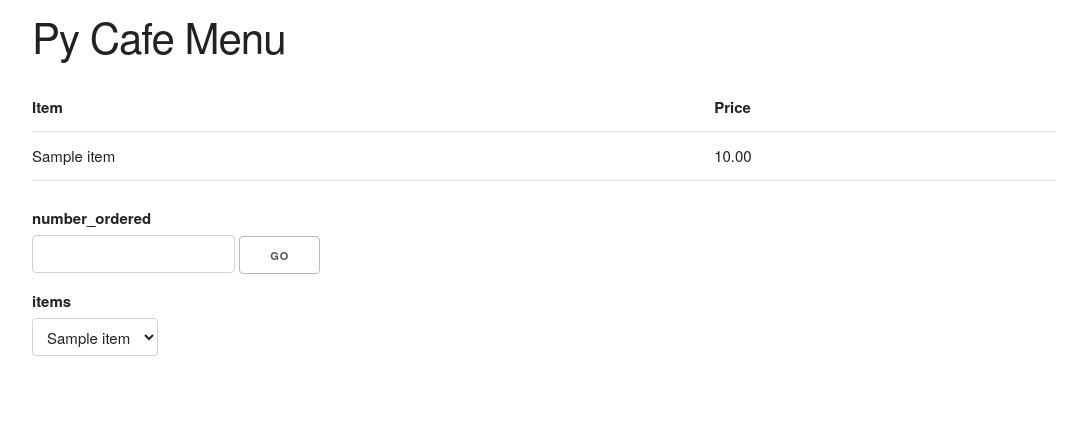
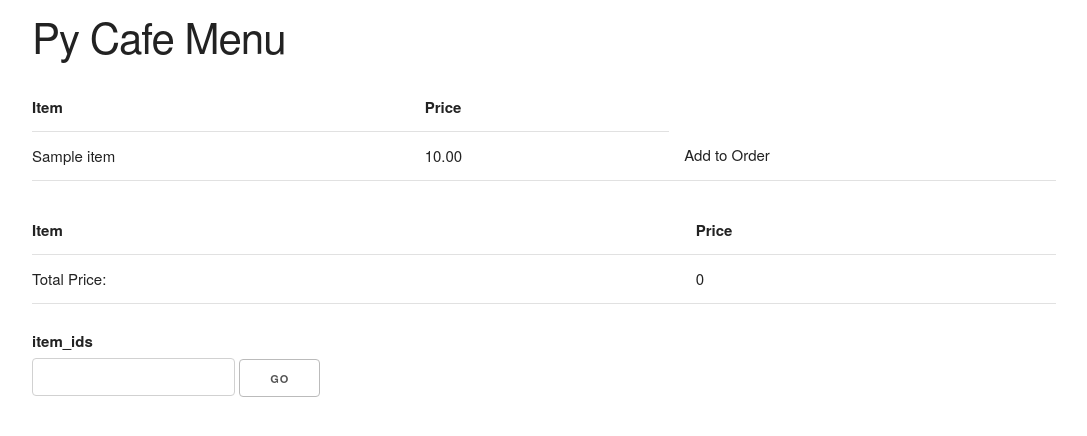
Before and after one commit to python-401d11/py_cafe, a Flask app: template src/templates/order.html in a window 1280 px wide. Shown: the part 240-676 px from the top of the page, without its empty margins (96-1183 px from the left). Run offline with Flask 2, Linux system fonts and the light colour scheme; the template is opened without the code that fills it: values that come from a table or form of the project are taken from there, others are empty; tables that the repository leaves empty hold one stand-in row (values such as "Sample post").

Commit message:
orders form supports adding multiple items, saving to DB

```diff
--- a/src/forms.py
+++ b/src/forms.py
@@ -25,13 +25,13 @@
 
 
 class OrderForm(FlaskForm):
-    items = SelectField('items')
-    number_ordered = StringField('number_ordered', validators=[DataRequired()])
+    # items = SelectField('items')
+    item_ids = StringField('item_ids', validators=[DataRequired()], render_kw={"v-model": "orderItemIds"})
 
-    def __init__(self, *args, **kwargs):
-        super().__init__(*args, **kwargs)
-        self.items.choices = [(str(item.id), item.name)
-                              for item in Item.query.all()]
+    # def __init__(self, *args, **kwargs):
+    #     super().__init__(*args, **kwargs)
+    #     self.items.choices = [(str(item.id), item.name)
+    #                           for item in Item.query.all()]
 
 
 class UpdateItemsForm(FlaskForm):
--- a/src/routes.py
+++ b/src/routes.py
@@ -29,9 +29,11 @@
 def order():
     form = OrderForm()
     if form.validate_on_submit():
-        item_ids = [form.data['items']]
-        items = Item.query.filter(Item.id.in_(item_ids)).all()
+        item_ids = form.data['item_ids'].split(',')
+        #import pdb; pdb.set_trace()
+        items = [Item.query.get(i) for i in item_ids]
         customer = Customer.query.filter_by(id=g.user.id).first()
+
         order = Order(
             customer=customer,
             items=items
--- a/src/static/css/style.css
+++ b/src/static/css/style.css
@@ -0,0 +1,12 @@
+.order-select {
+    cursor: pointer;
+}
+
+#orders {
+    display: grid;
+    grid-template-columns: fr fr;
+}
+
+#items-table {
+    grid-column-start: 0;
+}
--- /dev/null
+++ b/src/static/js/app.js
@@ -0,0 +1,26 @@
+
+
+const vm = new Vue({
+    el: '#orders',
+    data: {
+        orderItems: [],
+        orderItemIds: [],
+        totalPrice: 0
+    },
+    methods: {
+        updateOrder: function(event) {
+            const item_id = event.target.dataset.id;
+            const item_name = event.target.dataset.name;
+            const item_price = event.target.dataset.price;
+            const item = {
+                id: item_id,
+                name: item_name,
+                price: item_price
+            }
+            this.orderItems.push(item);
+            this.orderItemIds.push(item_id)
+            this.totalPrice += parseFloat(item_price);
+        }
+    },
+    delimiters: ['[[',']]']
+})
--- a/src/templates/order.html
+++ b/src/templates/order.html
@@ -4,9 +4,9 @@
 
 {% endblock title %}
 {% block content %}
-<div class="container">
+<div class="container" id="orders">
     <h2> Py Cafe Menu</h2>
-    <table class="u-full-width">
+    <table id="items-table">
         <thead>
             <tr>
                 <th>Item</th>
@@ -18,16 +18,40 @@
             <tr>
                 <td>{{ item.name }}</td> <!-- Item Name from table-->
                 <td>{{ item.price }}</td> <!-- Item price from table-->
+                <td v-on:click="updateOrder($event)"
+                    class="order-select"
+                    data-id="{{ item.id }}"
+                    data-name="{{ item.name }}"
+                    data-price="{{ item.price }}"
+                    >Add to Order</td>
             </tr>
             {% endfor %}
         </tbody>
     </table>
-    <form action="{{ url_for(".order") }}" method="POST">
-        {{ form.hidden_tag() }}
-        {{ form.number_ordered.label }}{{ form.number_ordered}}
-        <input type="submit" name="OrderForm" id="OrderForm" value="Go">
-
-        {{ form.items.label }} {{ form.items() }}
-    </form>
+    <table id="order-items-table">
+        <thead>
+            <tr>
+                <th>Item</th>
+                <th>Price</th>
+            </tr>
+        </thead>
+        <tbody>
+            <tr v-for="item in orderItems">
+                <td>[[ item.name ]]</td>
+                <td>[[ item.price ]]</td>
+            </tr>
+            <tr>
+                <td>Total Price:</td>
+                <td v-model="totalPrice">[[ totalPrice ]]</td>
+            </tr>
+        </tbody>
+    </table>
+                <form action="{{ url_for(".order") }}" method="POST">
+                    {{ form.hidden_tag() }}
+                    {{ form.item_ids.label }} {{ form.item_ids }}
+                    <input type="submit" value="Go">
+                </form>
 </div>
+<script src="https://cdn.jsdelivr.net/npm/vue/dist/vue.js"></script>
+<script src="{{ url_for("static", filename="js/app.js") }}"></script>
 {% endblock content %}
```
Also changed, not shown: src/static/css/styles.css (deleted).
